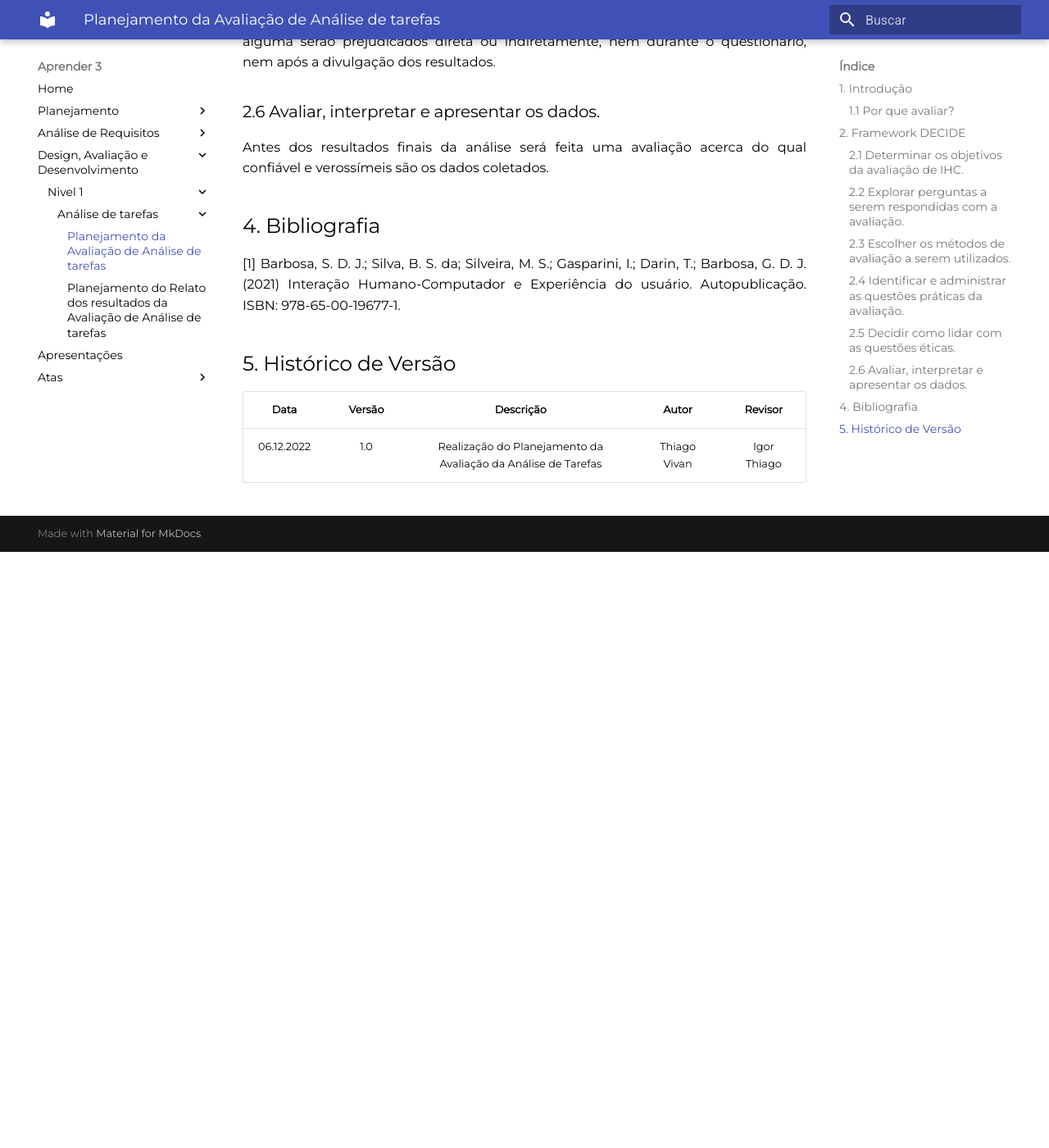
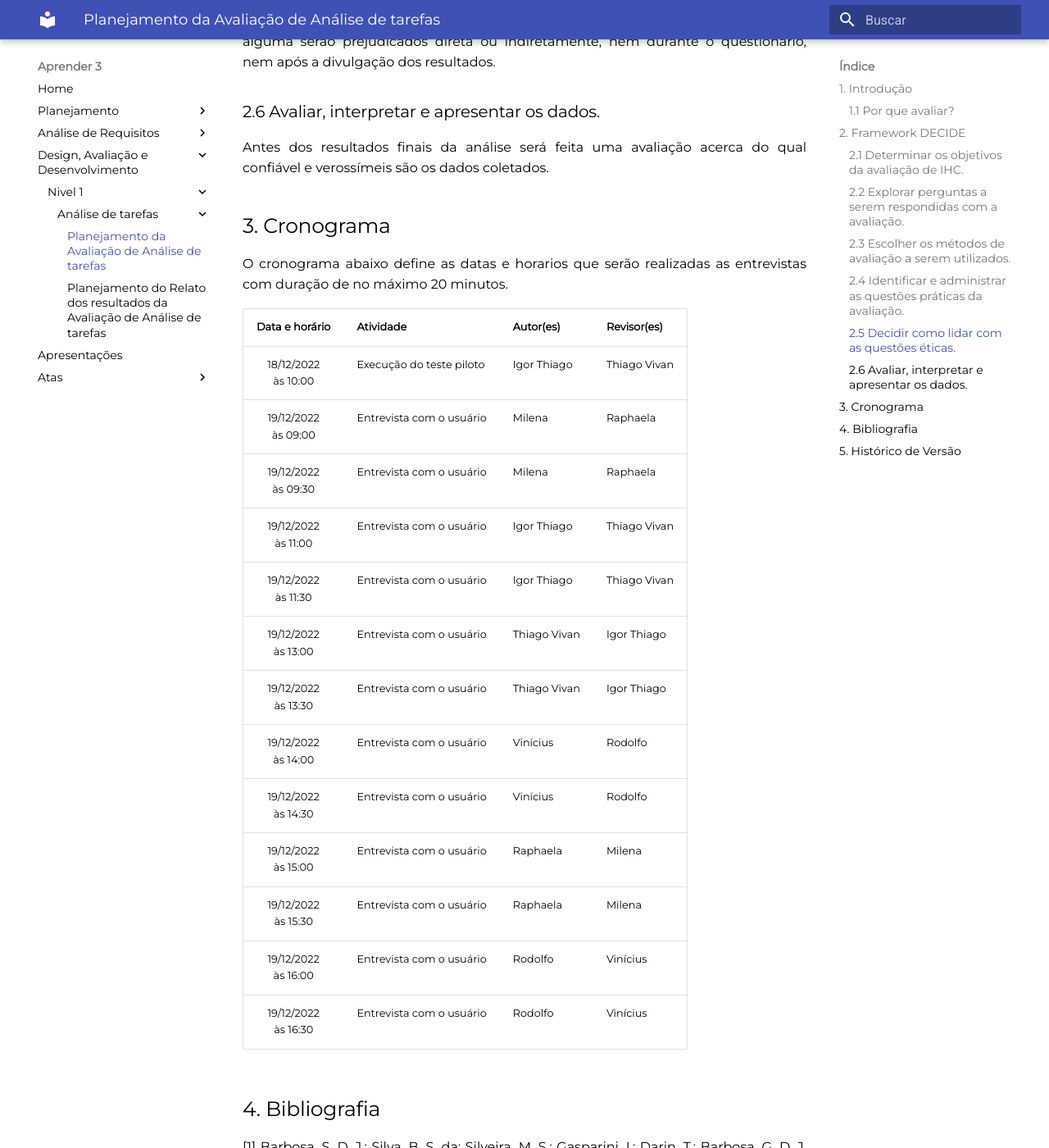
Before and after one commit to mdsreq-fga-unb/2022.2-Aprender3, an MkDocs documentation site: the page built from docs/DesignAvalDesenv/nivel1/AnaliseTarefass/PlanejamentoAval.md, in a window 1280 px wide and 1400 px high, scrolled down 3468 px. Shown: the whole window at 82% size. Built offline with MkDocs 1.6.1 and Material for MkDocs 9.7.7, drawn with Linux system fonts in a browser that asks for light colours; before the commit the page ends 4141 px from its top, so only the background shows below that; some of the changed text lies outside the part shown.

Commit message:
Adição do cronograma

```diff
--- a/docs/DesignAvalDesenv/nivel1/AnaliseTarefass/PlanejamentoAval.md
+++ b/docs/DesignAvalDesenv/nivel1/AnaliseTarefass/PlanejamentoAval.md
@@ -80,6 +80,25 @@ O questionário contará com um termo de consentimento, disponibilizado antes do
 
 Antes dos resultados finais da análise será feita uma avaliação acerca do qual confiável e verossímeis são os dados coletados.
 
+## 3. Cronograma
+
+O cronograma abaixo define as datas e horarios que serão realizadas as entrevistas com duração de no máximo 20 minutos.
+
+| Data e horário | Atividade | Autor(es) | Revisor(es) |
+| :-: | - | - | - |
+| 18/12/2022 <br> às 10:00 | Execução do teste piloto | Igor Thiago | Thiago Vivan |
+| 19/12/2022 <br> às 09:00 | Entrevista com o usuário | Milena | Raphaela |
+| 19/12/2022 <br> às 09:30 | Entrevista com o usuário | Milena | Raphaela |
+| 19/12/2022 <br> às 11:00 | Entrevista com o usuário | Igor Thiago | Thiago Vivan |
+| 19/12/2022 <br> às 11:30 | Entrevista com o usuário | Igor Thiago | Thiago Vivan |
+| 19/12/2022 <br> às 13:00 | Entrevista com o usuário | Thiago Vivan | Igor Thiago |
+| 19/12/2022 <br> às 13:30 | Entrevista com o usuário | Thiago Vivan | Igor Thiago |
+| 19/12/2022 <br> às 14:00 | Entrevista com o usuário | Vinícius | Rodolfo |
+| 19/12/2022 <br> às 14:30 | Entrevista com o usuário | Vinícius | Rodolfo |
+| 19/12/2022 <br> às 15:00 | Entrevista com o usuário | Raphaela | Milena |
+| 19/12/2022 <br> às 15:30 | Entrevista com o usuário | Raphaela | Milena |
+| 19/12/2022 <br> às 16:00 | Entrevista com o usuário | Rodolfo | Vinícius |
+| 19/12/2022 <br> às 16:30 | Entrevista com o usuário| Rodolfo | Vinícius |
 
 ## 4. Bibliografia
  [1] Barbosa, S. D. J.; Silva, B. S. da; Silveira, M. S.; Gasparini, I.; Darin, T.; Barbosa, G. D. J. (2021) Interação Humano-Computador e Experiência do usuário. Autopublicação. ISBN: 978-65-00-19677-1.
@@ -88,3 +107,4 @@ Antes dos resultados finais da análise será feita uma avaliação acerca do qu
 | Data       | Versão | Descrição            | Autor             | Revisor |
 |:----------:|:------:|:--------------------:|:-----------------:|:-------:|
 | 06.12.2022 | 1.0 | Realização do Planejamento da Avaliação da Análise de Tarefas | Thiago Vivan | Igor Thiago |
+| 06.12.2022 | 1.1 | Adicionado o cronograma | Igor Thiago | Thiago Vivan |
```
